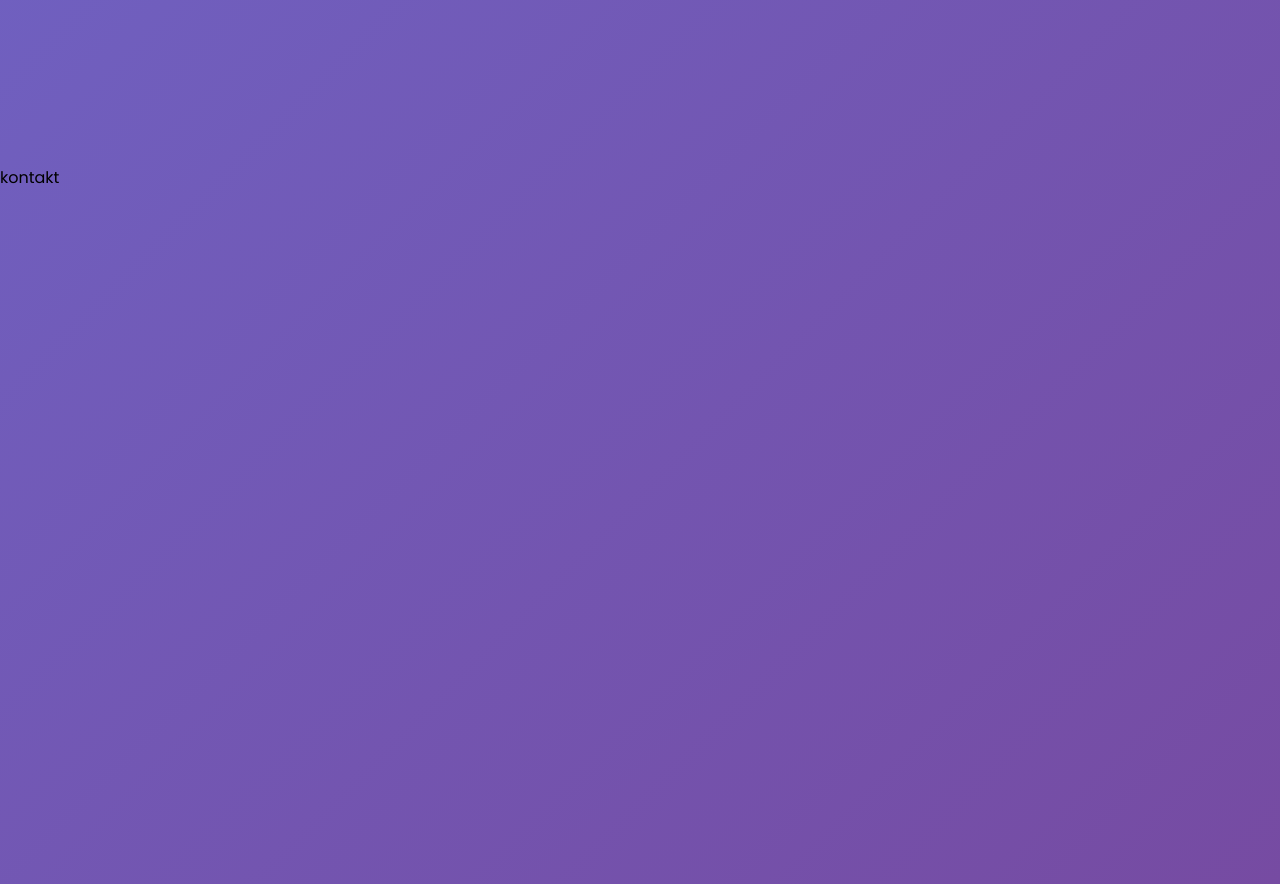
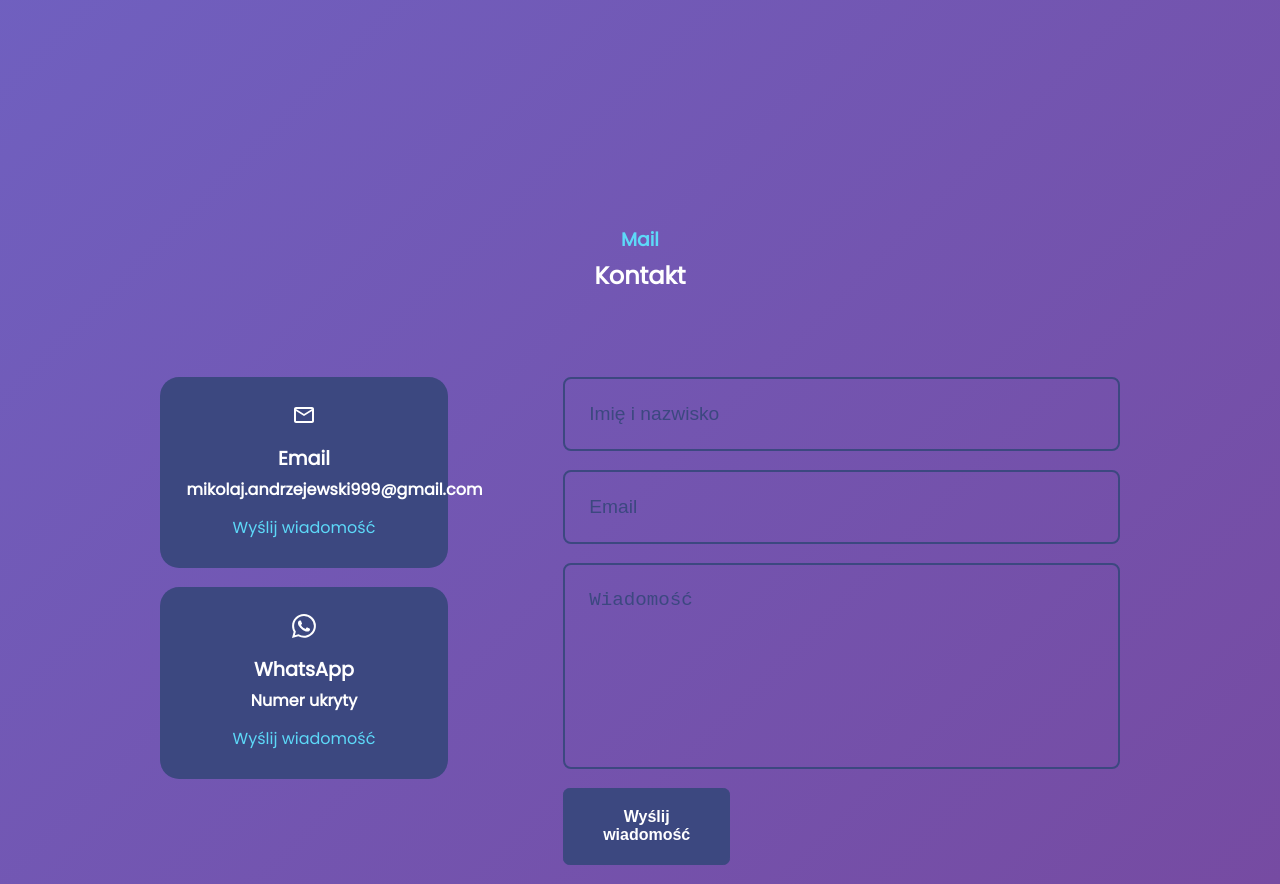
Before and after one commit to L3monPL/ProjectReact, a React (Create React App) app: page / in a window 1280 px wide. Shown: the part 3180-4064 px from the top of the page. Built offline with nearby package versions, Linux system fonts and the light colour scheme.

Commit message:
https://github.com/L3monPL/ProjectReact

```diff
--- a/package.json
+++ b/package.json
@@ -8,6 +8,7 @@
     "@testing-library/react": "^9.5.0",
     "@testing-library/user-event": "^7.2.1",
     "axios": "^0.21.1",
+    "emailjs-com": "^3.2.0",
     "react": "^16.13.1",
     "react-dom": "^16.13.1",
     "react-icons": "^4.4.0",
--- a/src/components/Contact/Contact.jsx
+++ b/src/components/Contact/Contact.jsx
@@ -1,9 +1,52 @@
 import React from 'react'
 import './contact.css'
+import {MdOutlineEmail} from 'react-icons/md'
+import {BsWhatsapp} from 'react-icons/bs'
+import { useRef } from 'react'
+import emailjs from 'emailjs-com'
 
 const Contact = () => {
+  const form = useRef();
+
+  const sendEmail = (e) => {
+    e.preventDefault();
+
+    emailjs.sendForm('service_93kvz47', 'template_u82ferp', form.current, 'CZ_GrQy-YOFPugxOC')
+
+    e.target.reset();
+
+    window.alert("Wiadomość wysłana!");
+  };
+
   return (
-    <section id='contact'>kontakt</section>
+    <section id='contact'>
+      <div className="contact_header">
+        <h3>Mail</h3>
+        <h2>Kontakt</h2>
+      </div>
+      <div className="container_0 contact_container">
+        <div className="contact_options">
+          <article className='contact_option'>
+            <MdOutlineEmail className='contact_icon'/>
+            <h4>Email</h4>
+            <h5>mikolaj.andrzejewski999@gmail.com</h5>
+            <a href="mailto:mikolaj.andrzejewski999@gmail.com">Wyślij wiadomość</a>
+          </article>
+          <article className='contact_option'>
+            <BsWhatsapp className='contact_icon'/>
+            <h4>WhatsApp</h4>
+            <h5>Numer ukryty</h5>
+            <a href="https://api.whatsapp.com/send?phone+733115515">Wyślij wiadomość</a>
+          </article>
+        </div>
+        <form ref={form} onSubmit = {sendEmail}>
+          <input type="text" name='name' placeholder='Imię i nazwisko' required/>
+          <input type="email" name='email' placeholder='Email' required/>
+          <textarea type="message" rows="7" placeholder='Wiadomość' required/>
+          <button type='submit' className='btn btn-2'>Wyślij wiadomość</button>
+        </form>
+      </div>
+    </section>
   )
 }
 
--- a/src/components/Contact/contact.css
+++ b/src/components/Contact/contact.css
@@ -0,0 +1,84 @@
+.contact_header{
+    align-items: center;
+    text-align: center;
+    margin-top: 60px;
+    margin-bottom: 5rem;
+}
+.contact_header h3{
+    color: #5dd9f8;
+}
+.contact_header h2{
+    color: #fff;
+}
+.contact_container{
+    width: 100%;
+    display: grid;
+    grid-template-columns: 30% 58%;
+    gap: 12%;
+}
+.contact_options{
+    display: flex;
+    flex-direction: column;
+    gap: 1.2rem;
+    /* align-content: center;
+    justify-content: center; */
+}
+.contact_option{
+    background: #3C4880;
+    padding: 1.6rem;
+    border-radius: 1.2rem;
+    text-align: center;
+    border: 1px solid transparent;
+    transition: 0.6s;
+}
+.contact_option:hover{
+    background: #44528f;
+    border-color: #3C4880;
+}
+.contact_option h4{
+    color: #fff;
+    font-size: 1.2rem;
+}
+.contact_option h5{
+    color: #fff;
+    font-size: 1rem;
+}
+.contact_icon{
+    font-size: 1.5rem;
+    margin-bottom: 0.5rem;
+    color: #fff;
+}
+.contact_option a{
+    margin-top: 0.7rem;
+    display: inline-block;
+    font-size: 1rem;
+    text-decoration: none;
+    color: #5dd9f8;
+}
+
+/*=====================FORM====================*/
+form{
+    display: flex;
+    flex-direction: column;
+    gap: 1.2rem;
+}
+input,textarea{
+    width: 100%;
+    padding: 1.5rem;
+    border-radius: 0.5rem;
+    background: transparent;
+    border: 2px solid #3C4880;
+    resize: none;
+    color: #fff;
+    font-size: 1.2rem;
+}
+::placeholder{
+    color: #3C4880;
+    font-size: 1.2rem;
+}
+form button{
+    padding: 1.2rem !important;
+    font-size: 1rem;
+    width: 30%;
+    float: right;
+}
```
Also changed, not shown: 1 other file (tests, documents, lock files or other folders).
